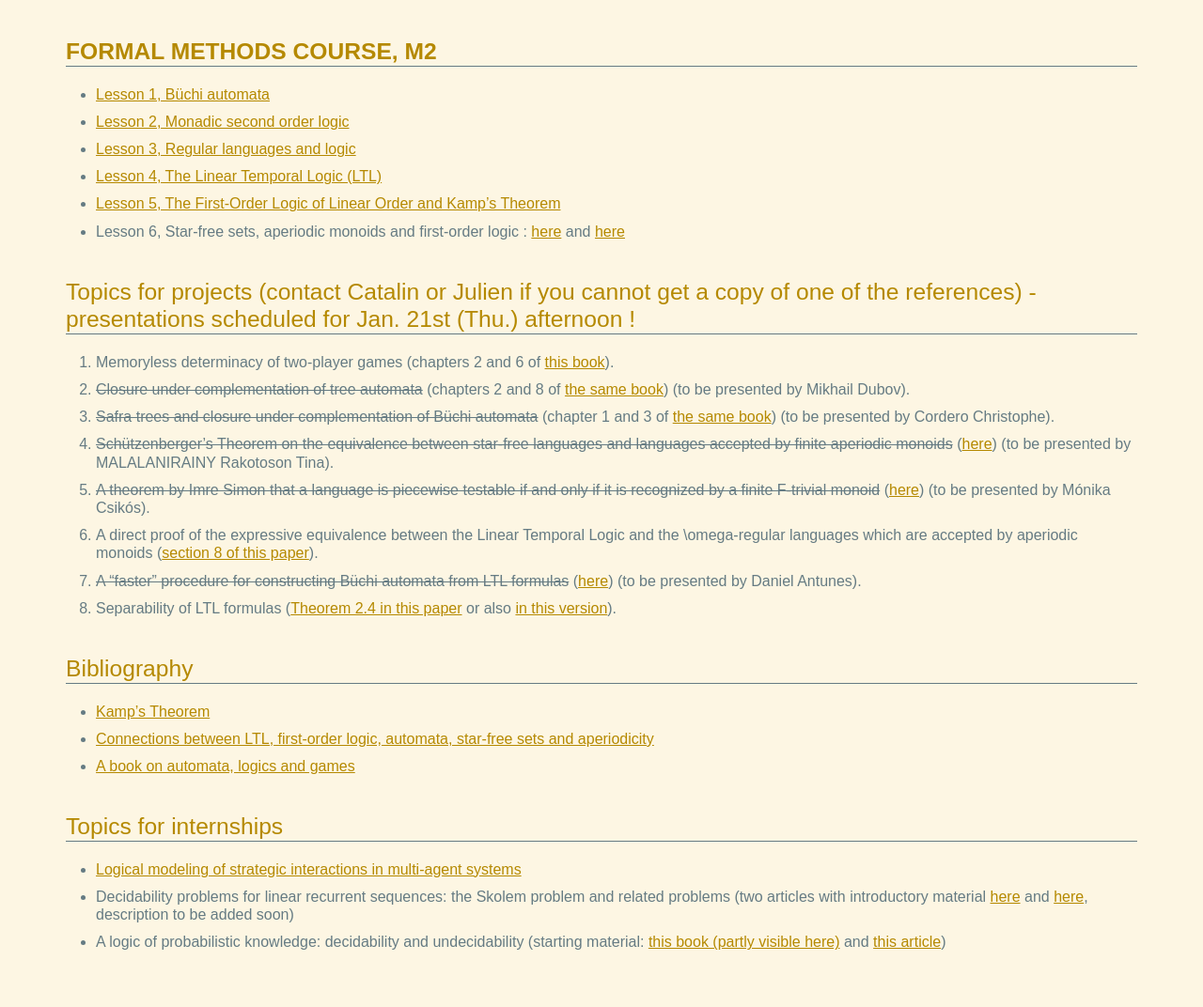
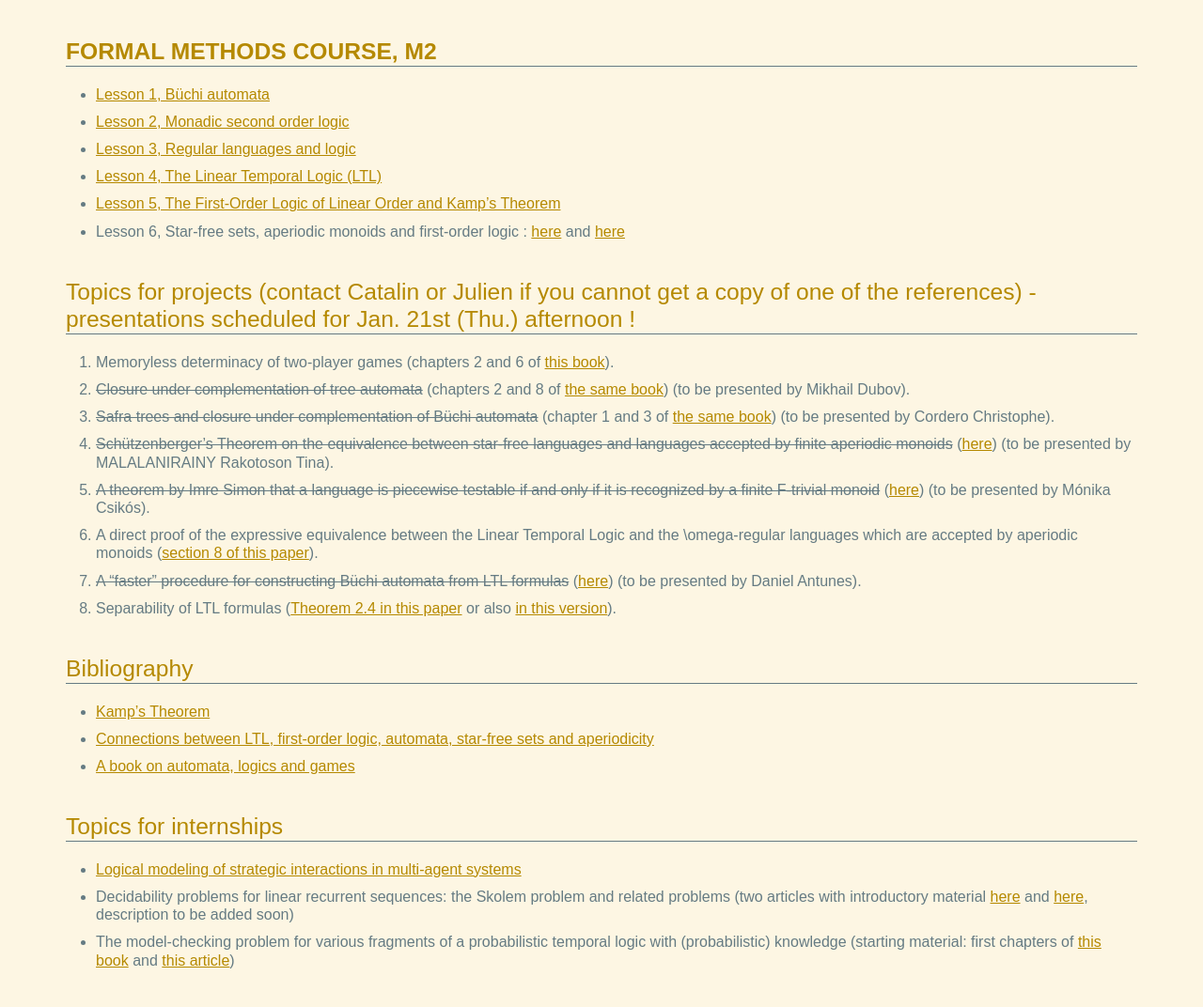
Before and after one commit to lacl-upec/m2mf, a Jekyll site: the page built from index.md, in a window 1280 px wide. Shown: the whole page at 94% size. Built offline with Jekyll 4.4.1, drawn with Linux system fonts in a browser that asks for light colours.

Commit message:
Update index.md

```diff
--- a/index.md
+++ b/index.md
@@ -45,6 +45,6 @@ Topics for internships
 
 - [Logical modeling of strategic interactions in multi-agent systems][atl-lacl]
 - Decidability problems for linear recurrent sequences: the Skolem problem and related problems (two articles with introductory material [here](http://tucs.fi/publications/view/?pub_id=tHaHaHiKa05a) and [here](http://www.cs.ox.ac.uk/joel.ouaknine/publications/positivity13abs.html), description to be added soon)
-- A logic of probabilistic knowledge: decidability and undecidability (starting material: [this book (partly visible here)](http://www.cs.rice.edu/~vardi/papers/book.pdf) and [this article](http://arxiv.org/abs/1511.03003))
+- The model-checking problem for various fragments of a probabilistic temporal logic with (probabilistic) knowledge (starting material: first chapters of [this book](http://www.cs.rice.edu/~vardi/papers/book.pdf) and [this article](http://arxiv.org/abs/1511.03003))
 
 [atl-lacl]: http://lacl.fr/dima/enseignement/stage.pdf
```
